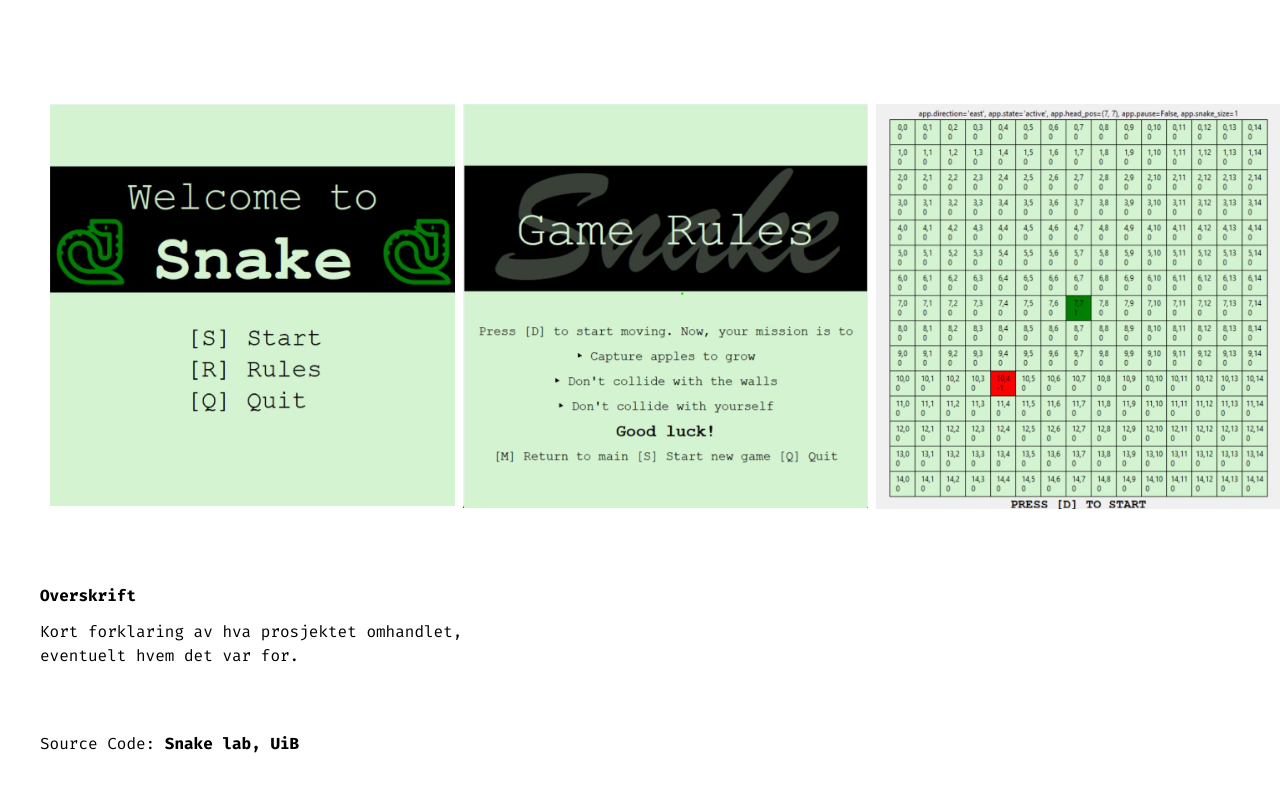
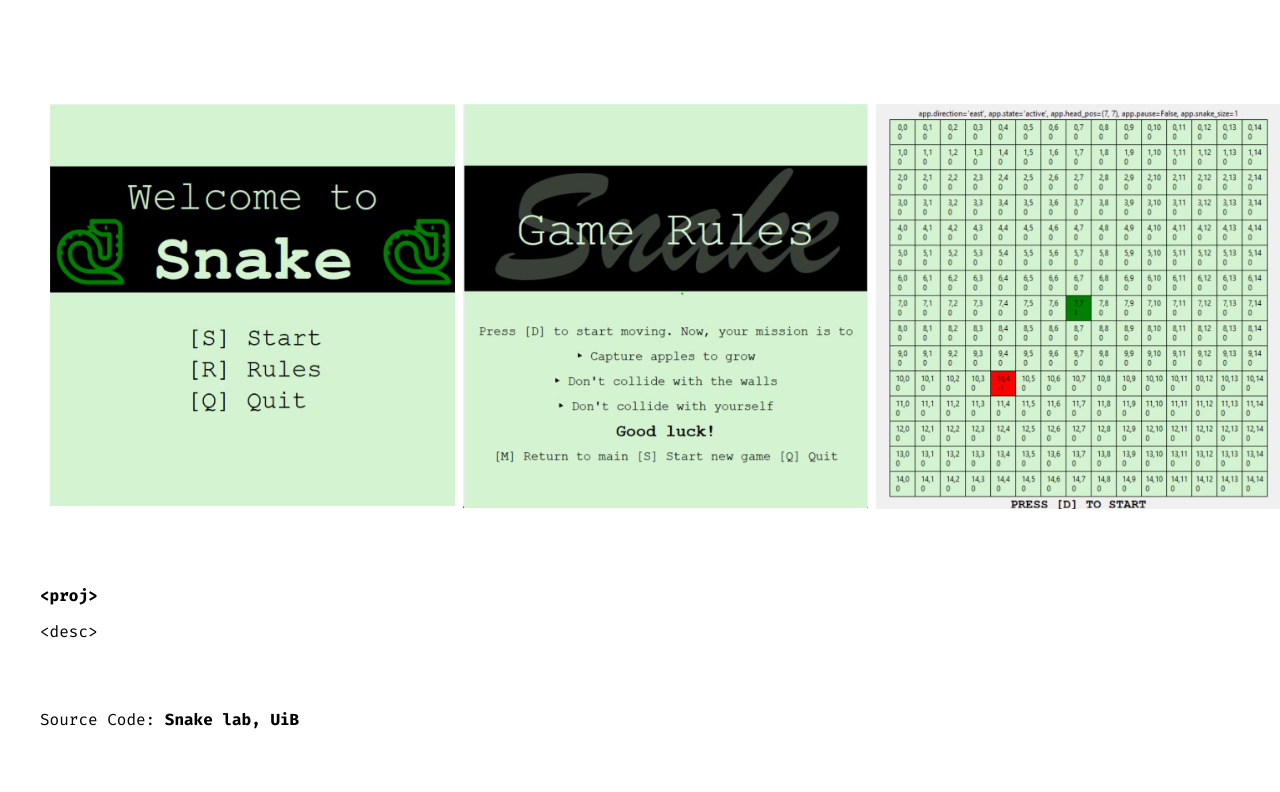
Before and after one commit to FridaHaars/personlig-nettside, a Next.js app: page /prosjekter/snake in a window 1280 px wide. Shown: the part 834-1626 px from the top of the page. Built offline with nearby package versions, Linux system fonts and the light colour scheme.

Commit message:
update pages

```diff
--- a/app/prosjekter/snake/page.jsx
+++ b/app/prosjekter/snake/page.jsx
@@ -34,8 +34,8 @@
       <Photostrip images={images} />
 
       <TextBlock
-        title='Overskrift'
-        description='Kort forklaring av hva prosjektet omhandlet, eventuelt hvem det var for.'
+        title='<proj>'
+        description='<desc>'
       />
 
         <p>
--- a/next.config.js
+++ b/next.config.js
@@ -1,9 +1,9 @@
 /** @type {import('next').NextConfig} */
 const nextConfig = {};
 
-// module.exports = nextConfig;
+module.exports = nextConfig;
 
-module.exports = {
+/*module.exports = {
     async rewrites() {
       return [
         {
@@ -12,4 +12,4 @@
         },
       ];
     },
-  };
+  };*/
--- a/package.json
+++ b/package.json
@@ -9,7 +9,8 @@
     "lint": "next lint"
   },
   "dependencies": {
-    "next": "13.4.19",
+    "@vercel/speed-insights": "^1.0.11",
+    "next": "^14.2.3",
     "react": "18.2.0",
     "react-dom": "18.2.0",
     "sharp": "^0.32.5"
@@ -18,7 +19,7 @@
     "autoprefixer": "10.4.15",
     "eslint": "8.48.0",
     "eslint-config-next": "13.4.19",
-    "postcss": "8.4.28",
+    "postcss": "^8.4.38",
     "tailwindcss": "3.3.3"
   }
 }
```
Also changed, not shown: ignore/maintenance.js (renamed from pages/maintenance.js), 1 other file (tests, documents, lock files or other folders).
